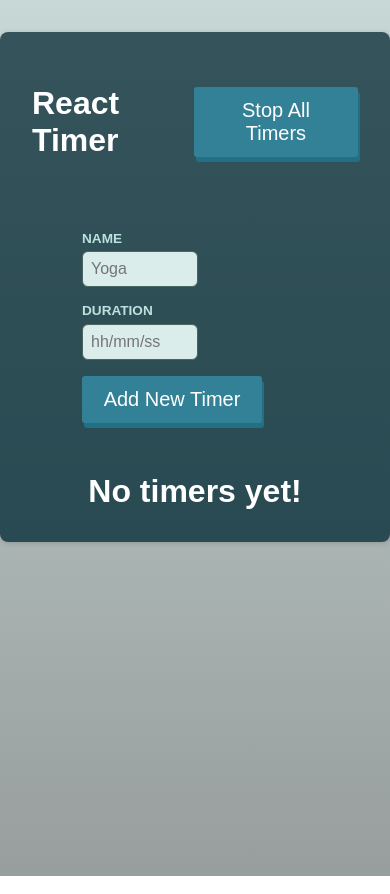
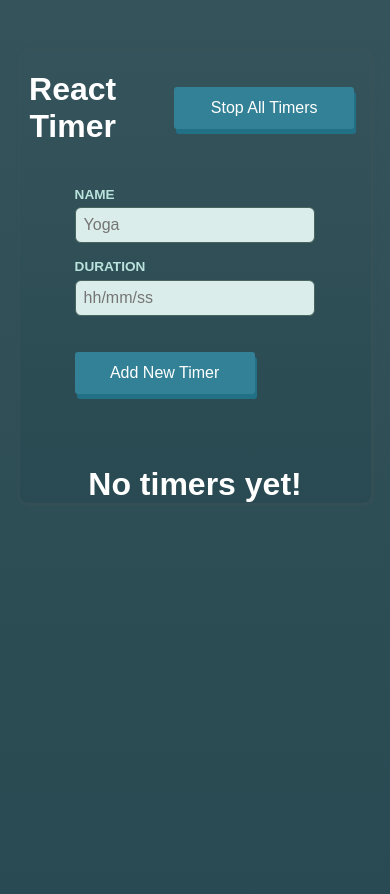
Before and after one commit to Lika-M/timer-hub, a React (Vite) app: page / in a window 390 px wide. Built offline with nearby package versions, Linux system fonts and the light colour scheme; the HTML template or start-up script is replaced by a standard one; a web font is replaced by a local one.

Commit message:
Updated styling to incorporate CSS grid for element positioning, laying the groundwork for responsive design principles.

```diff
--- a/src/App.scss
+++ b/src/App.scss
@@ -11,14 +11,55 @@ body {
   background: $color-bgr;
   min-height: 100vh;
   font-family: 'Quicksand', sans-serif;
+  min-height: 100vh;
 }
 
 #root {
-  max-width: 50rem;
-  margin: 2rem auto;
+  width: 80%;
+  margin: 50px auto;
   padding: 2rem;
   background: $color-dashboard;
   border-radius: 8px;
   box-shadow: $box-shadow;
   color: $color-white;
 }
+
+.timers {
+  width: 80%;
+  margin: 50px auto;
+  padding: 2rem;
+  background: $color-dashboard;
+  border-radius: 8px;
+  box-shadow: $box-shadow;
+  color: $color-white;
+}
+
+main {
+  display: grid;
+  grid-template-columns: 1fr 2fr;
+  grid-gap: 2em;
+}
+
+
+@media screen and (max-width: 1000px) {
+  main {
+    grid-template-columns: repeat(2, 1fr);
+  }
+}
+
+@media screen and (max-width: 800px) {
+  main {
+    grid-template-columns: 1fr;
+  }
+}
+
+@media screen and (max-width: 600px) {
+  body {
+    background: $color-dashboard;
+  }
+
+  #root {
+    padding: 0;
+    width: 90%;
+  }
+}
--- a/src/components/common/form/Form.scss
+++ b/src/components/common/form/Form.scss
@@ -1,6 +1,23 @@
 @import '../../../styles/main.scss';
 
 .add-form {
-   width: 60%;
-   @include component-layout;
+   padding: 40px;
+
+   .button {
+      margin: 20px auto;
+   }
 }
+
+@media screen and (max-width: 800px){
+   .add-form {
+      width: 60%;
+      margin: 0 auto;
+      padding: 20px;
+   }
+}
+
+@media screen and (max-width: 600px){
+   .add-form {
+      width: 80%;
+   }
+}
--- a/src/components/common/header/Header.scss
+++ b/src/components/common/header/Header.scss
@@ -1,7 +1,13 @@
 @import '../../../styles/main.scss';
 
 .header {
-    max-width: 40rem;
-    margin: 0 auto;
-    @include flex-layout;
+    @include grid-layout;
+
+    h1 {
+        text-align: center;
+    }
+
+    button {
+        margin: 0 auto;
+    }
 }
--- a/src/components/listOfTimers/ListOfTimers.scss
+++ b/src/components/listOfTimers/ListOfTimers.scss
@@ -5,24 +5,44 @@
     background-color: $btn-bgr-color;
     list-style: none;
     display: grid;
-    gap: 2rem;
-    grid-template-columns: repeat(auto-fit, minmax(18rem, 10rem));
+    grid-template-columns: repeat(2, 1fr);
+    grid-template-rows: auto;
+    justify-content: center;
+    align-items: center;
+    align-content: center;
+    grid-gap: 1em;
     border: 2px solid $color-white;
-    justify-content: space-around;
-    @include component-layout;
+    border-radius: 6px;
+    padding: 20px;
+    margin: 0;
 
     li {
         background: $color-bgr-timer;
         color: $color-mid-blue;
         box-shadow: $box-shadow;
-        padding: 1rem;
         border-radius: 6px;
+
+        article {
+            display: grid;
+            grid-template-rows: 2fr 1fr 1fr 1fr;
+            align-content: center;
+            justify-content: center;
+            align-items: center;
+            padding: 5px;
+
+            h2 {
+                @include header($fs-mid);
+                font-family: $font-first;
             }
 
             p {
+                font-size: $fs-small;
+                color: $color-white;
+                margin: 0;
                 text-align: center;
-        color: $color-white;
-        margin:0;
+            }
+
+            p:nth-child(2) {
                 font-size: $fs-small;
             }
 
@@ -43,14 +63,62 @@
                     transform: scale(1.1);
                 }
             }
-
-    h2 {
-        @include header($fs-mid);
-        font-family: $font-first;
         }
     }
 
+
+}
+
 .no-timers {
-    flex-basis: 70%;
     @include header(2em)
 }
+
+@media screen and (max-width: 1000px) {
+    .timers-list {
+        grid-template-columns: 1fr;
+    }
+}
+
+@media screen and (max-width: 800px) {
+    .timers-list {
+        grid-template-columns: repeat(2, 1fr);
+    }
+}
+
+@media screen and (max-width: 600px) {
+    .timers-list li article {
+        h2 {
+            @include header($fs-small);
+        }
+
+        p,
+        p:nth-child(3) {
+            font-size: $fs-smaller;
+        }
+
+        p:nth-child(2),
+        p:nth-child(4) {
+            font-size: $fs-small;
+        }
+    }
+}
+
+@media screen and (max-width: 400px) {
+
+    .timers-list {
+        li article {
+            h2 {
+                @include header($fs-smallest);
+            }
+
+            p,
+            p:nth-child(3) {
+                font-size: $fs-smallest;
+            }
+
+            p:nth-child(2) {
+                font-size: $fs-smallest;
+            }
+        }
+    }
+}
--- a/src/styles/main.scss
+++ b/src/styles/main.scss
@@ -4,9 +4,10 @@ $font-first: "Quicksand", sans-serif;
 $font-second: "Reddit Mono", sans-serif;
 
 $fs-big: 2em;
-$fs-mid: 1.5rem;
-$fs-small: 1.25rem;
-$fs-smaller: 0.85rem;
+$fs-mid: 1.2em;
+$fs-small: 1em;
+$fs-smaller: 0.85em;
+$fs-smallest: 0.7em;
 
 $color-bgr: linear-gradient(#c8d8d7, #979e9d);
 $color-dashboard: linear-gradient(#35535b, #294a52);
@@ -26,16 +27,12 @@ $inp-bgr-color: #daedea;
 
 $box-shadow: 1px 1px 5px rgb(95 90 90 / 30%);
 
-@mixin flex-layout {
-    display: flex;
-    justify-content: space-between;
+@mixin grid-layout {
+    display: grid;
+    grid-template-columns: 1fr 2fr;
+    grid-gap: 2em;
     align-items: center;
-}
-
-@mixin component-layout {
-    margin: 10px;
-    padding: 40px;
-    border-radius: 6px;
+    justify-content: center;
 }
 
 @mixin header($fs) {
```
Lines whose indentation alone changed are shown as unchanged.
